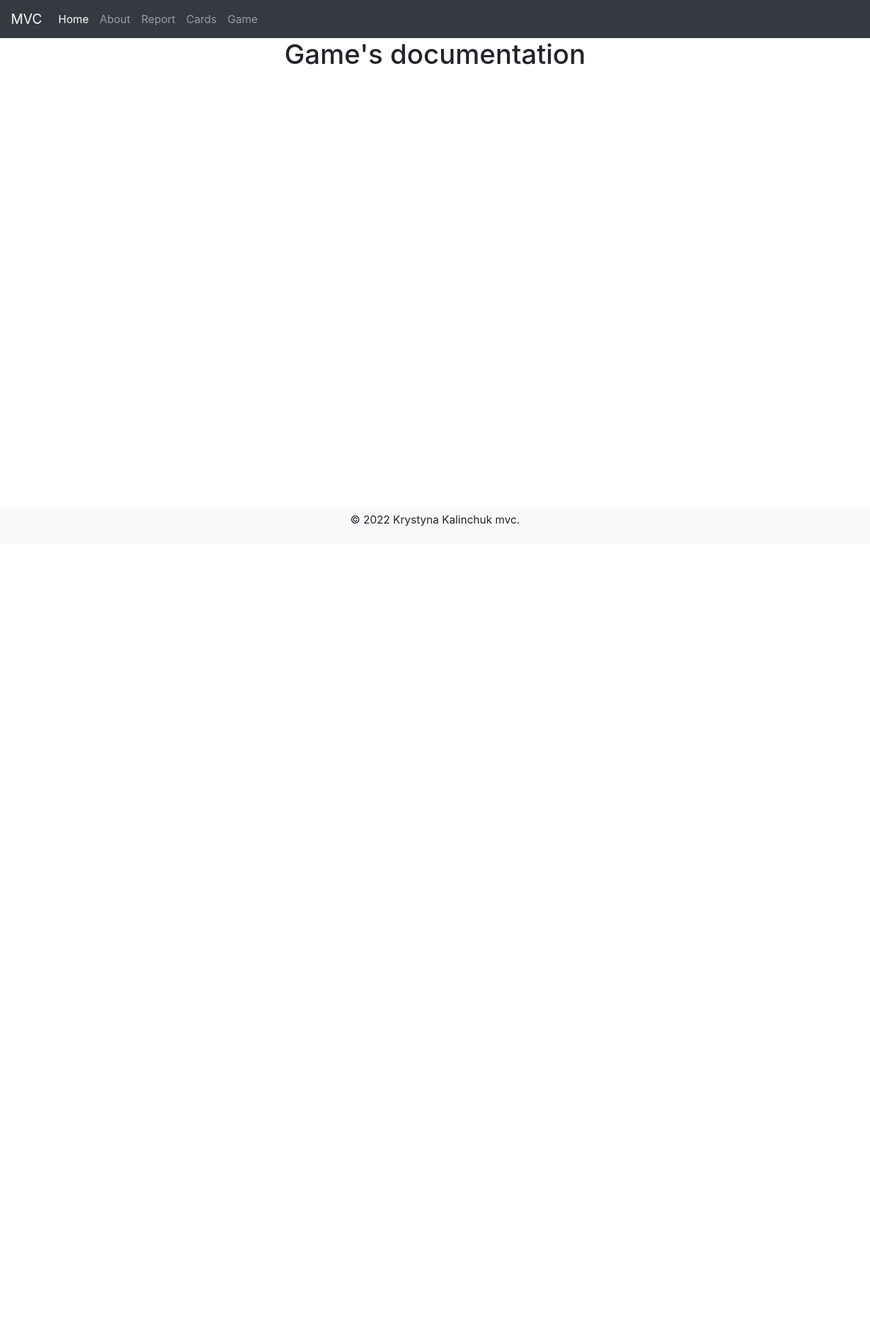
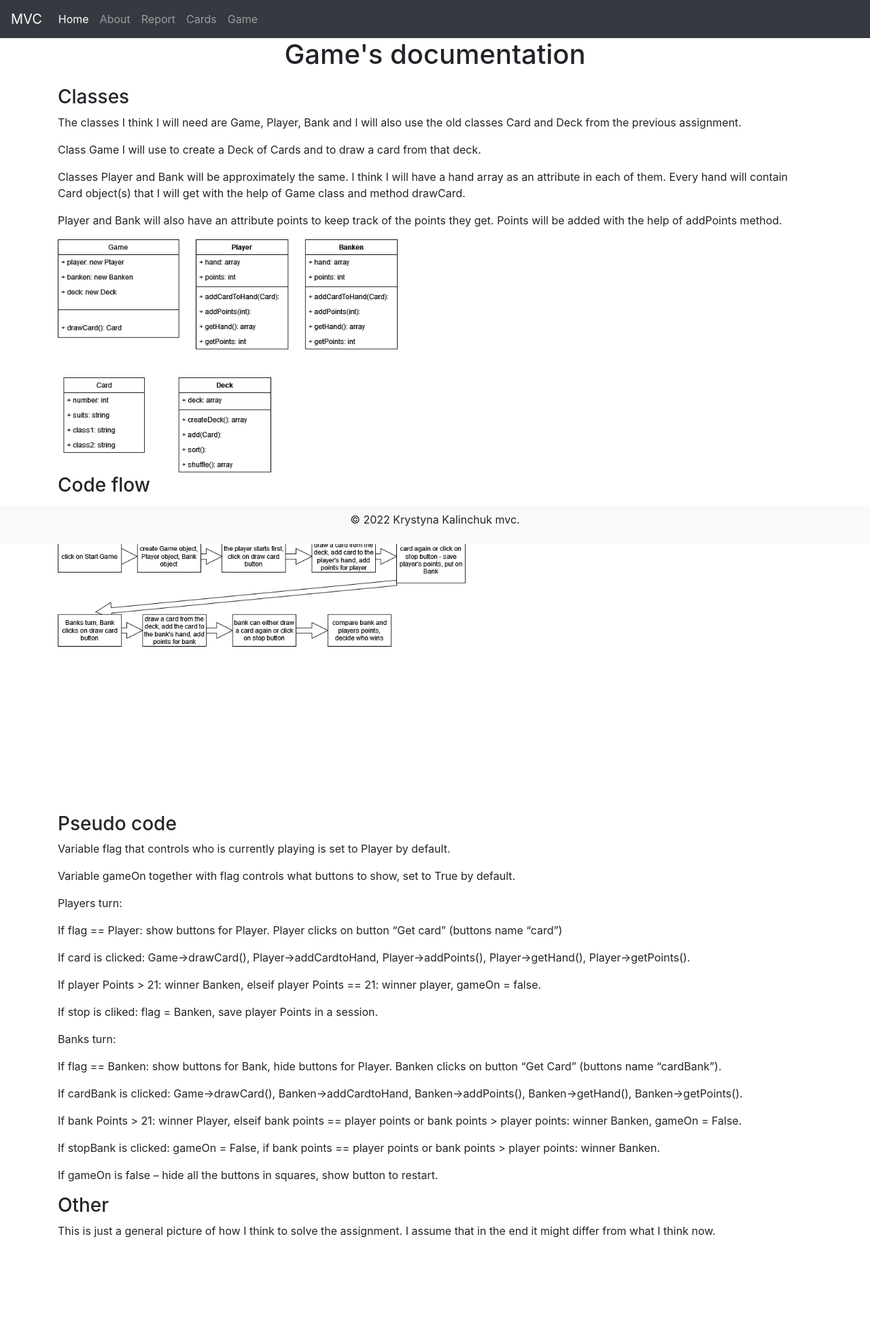
Before and after one commit to kalinchukkristina/report-mvc, a Symfony app: template templates/game/doc.html.twig in a window 1280 px wide. Shown: the whole page at 68% size. Before the commit the page ends 774 px from the top, so only its background shows below. Run offline with Twig, Linux system fonts and the light colour scheme; the template is opened without the code that fills it, so the values that code supplies are empty; some libraries are stand-ins or nearby versions.

Commit message:
fixed documentation, random deck

```diff
--- a/public/css/style.css
+++ b/public/css/style.css
@@ -71,3 +71,7 @@ h1, h2 {
 .winner {
     background-color: chartreuse;
 }
+
+.container {
+    margin-bottom: 10%;
+}
--- a/src/Controller/GameController.php
+++ b/src/Controller/GameController.php
@@ -34,7 +34,7 @@ class GameController extends AbstractController
         $stop = $request->request->get("stop");
         $stopBank = $request->request->get("stopBank");
 
-        $game = new Game();
+        $game = new Game( $session );
         $player = $game->player;
         $playerHand = $player->getHand($session);
         $playerPoints = $player->getPoints($session);
@@ -96,7 +96,6 @@ class GameController extends AbstractController
             return $this->redirectToRoute('game');
         }
 
-        var_dump($flag);
         $data = [
             'title' => 'Play',
             'currentDeck' => $game->currentDeck,
@@ -115,7 +114,7 @@ class GameController extends AbstractController
     }
 
     /**
-     * @Route("/clear", name="clear")
+     * @Route("/game/clear", name="clear")
      */
     public function clear(SessionInterface $session): Response
     {
--- a/templates/game/doc.html.twig
+++ b/templates/game/doc.html.twig
@@ -5,6 +5,31 @@
 {% block body %}
 <div class="container">
     <h1>Game's documentation</h1>
+    <h3>Classes</h3>
+    <p>The classes I think I will need are Game, Player, Bank and I will also use the old classes Card and Deck from the previous assignment.</p>
+    <p>Class Game I will use to create a Deck of Cards and to draw a card from that deck.</p>
+    <p>Classes Player and Bank will be approximately the same. I think I will have a hand array as an attribute in each of them. Every hand will contain Card object(s) that I will get with the help of Game class and method drawCard.</p>
+    <p>Player and Bank will also have an attribute points to keep track of the points they get. Points will be added with the help of addPoints method.</p>
+    <img src="/img/game.png"  width="500px" alt="class UML">
+    <h3>Code flow </h3>
+    <p>Very general flow chart I think will work is as following:</p>
+    <img src="/img/flow.png" width="600px" alt="code flow">
+    <h3>Pseudo code</h3>
+    <p>Variable flag that controls who is currently playing is set to Player by default. </p>
+    <p>Variable gameOn together with flag controls what buttons to show, set to True by default.</p>
+    <p>Players turn:</p>
+    <p>If flag == Player: show buttons for Player.  Player clicks on button “Get card” (buttons name “card”)</p>
+    <p>If card is clicked: Game->drawCard(), Player->addCardtoHand, Player->addPoints(), Player->getHand(), Player->getPoints().</p>
+    <p>If player Points > 21: winner Banken, elseif player Points == 21: winner player, gameOn = false.</p>
+    <p>If stop is cliked: flag = Banken, save player Points in a session.</p>
+    <p>Banks turn:</p>
+    <p>If flag == Banken: show buttons for Bank, hide buttons for Player. Banken clicks on button “Get Card” (buttons name “cardBank”).</p>
+    <p>If cardBank is clicked: Game->drawCard(), Banken->addCardtoHand, Banken->addPoints(), Banken->getHand(), Banken->getPoints().</p>
+    <p>If bank Points > 21: winner Player, elseif bank points == player points or bank points > player points: winner Banken, gameOn = False.</p>
+    <p>If stopBank is clicked: gameOn = False, if bank points == player points or bank points > player points: winner Banken.</p>
+    <p>If gameOn is false – hide all the buttons in squares, show button to restart. </p>
+    <h3>Other</h3>
+    <p>This is just a general picture of how I think to solve the assignment. I assume that in the end it might differ from what I think now.</p>
 
 </div>
 
```
Also changed, not shown: src/Controller/Game/Game.php (+13 -10 lines), public/img/flow.png (added), public/img/game.png (added).
